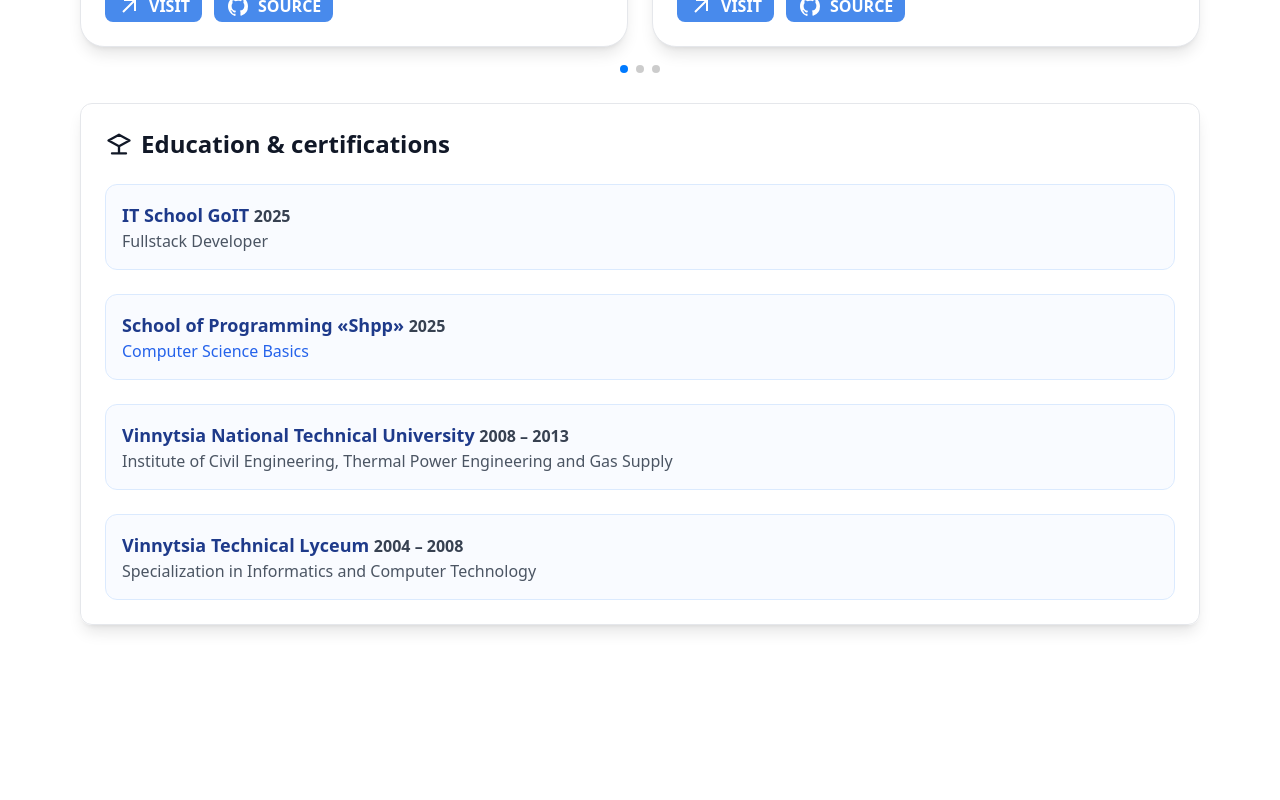
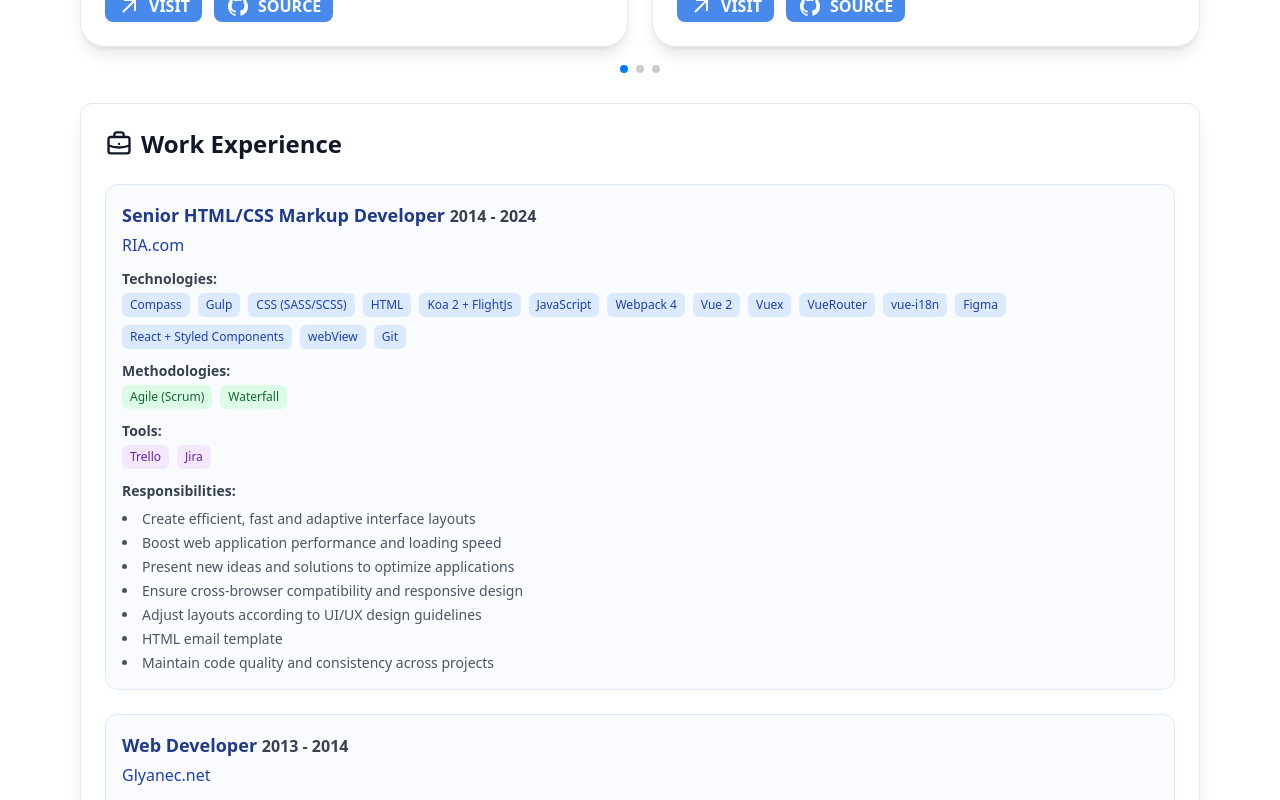
Before and after one commit to darkissdark/darkissdark.github.io, a Nuxt app: page / in a window 1280 px wide. Shown: the part 1180-1980 px from the top of the page. Before the commit the page ends 1821 px from the top, so only its background shows below. Built offline with nearby package versions, Linux system fonts and the light colour scheme.

Commit message:
Add work experience section to profile and update resume generation

```diff
--- /dev/null
+++ b/components/experience/WorkExperienceSection.vue
@@ -0,0 +1,99 @@
+<template>
+    <section
+        class="bg-bg/80 backdrop-blur-md rounded-xl shadow-lg border border-gray-200 p-6 animate-fadeIn dark:bg-bg-dark/80 dark:border-gray-700 mb-8"
+    >
+        <h2
+            class="text-2xl font-bold mb-6 flex items-center gap-2 text-gray-900 dark:text-gray-100"
+        >
+            <WorkIcon />
+            Work Experience
+        </h2>
+        <ul class="flex flex-col gap-6">
+            <li
+                v-for="(item, index) in experienceData"
+                :key="index"
+                class="flex flex-col gap-4 p-4 rounded-xl border border-blue-100 bg-blue-50/40 dark:border-blue-900 dark:bg-blue-900/40"
+            >
+                <div class="flex-1">
+                    <div class="font-semibold text-lg text-blue-900 dark:text-blue-100">
+                        {{ item.position }}
+                        <span class="text-gray-700 text-base dark:text-gray-300">
+                            {{ item.period }}</span
+                        >
+                    </div>
+                    <div class="font-medium text-base text-blue-800 dark:text-blue-200 mt-1">
+                        {{ item.company }}
+                    </div>
+
+                    <div v-if="item.description" class="text-gray-600 text-base dark:text-gray-400 mt-2">
+                        {{ item.description }}
+                    </div>
+
+                    <div v-if="item.technologies && item.technologies.length" class="mt-3">
+                        <div class="text-sm font-semibold text-gray-700 dark:text-gray-300 mb-1">
+                            Technologies:
+                        </div>
+                        <div class="flex flex-wrap gap-2">
+                            <span
+                                v-for="(tech, techIndex) in item.technologies"
+                                :key="techIndex"
+                                class="px-2 py-1 text-xs rounded-md bg-blue-100 text-blue-800 dark:bg-blue-800 dark:text-blue-100"
+                            >
+                                {{ tech }}
+                            </span>
+                        </div>
+                    </div>
+
+                    <div v-if="item.methodologies && item.methodologies.length" class="mt-3">
+                        <div class="text-sm font-semibold text-gray-700 dark:text-gray-300 mb-1">
+                            Methodologies:
+                        </div>
+                        <div class="flex flex-wrap gap-2">
+                            <span
+                                v-for="(method, methodIndex) in item.methodologies"
+                                :key="methodIndex"
+                                class="px-2 py-1 text-xs rounded-md bg-green-100 text-green-800 dark:bg-green-800 dark:text-green-100"
+                            >
+                                {{ method }}
+                            </span>
+                        </div>
+                    </div>
+
+                    <div v-if="item.tools && item.tools.length" class="mt-3">
+                        <div class="text-sm font-semibold text-gray-700 dark:text-gray-300 mb-1">
+                            Tools:
+                        </div>
+                        <div class="flex flex-wrap gap-2">
+                            <span
+                                v-for="(tool, toolIndex) in item.tools"
+                                :key="toolIndex"
+                                class="px-2 py-1 text-xs rounded-md bg-purple-100 text-purple-800 dark:bg-purple-800 dark:text-purple-100"
+                            >
+                                {{ tool }}
+                            </span>
+                        </div>
+                    </div>
+
+                    <div v-if="item.responsibilities && item.responsibilities.length" class="mt-3">
+                        <div class="text-sm font-semibold text-gray-700 dark:text-gray-300 mb-2">
+                            Responsibilities:
+                        </div>
+                        <ul class="list-disc list-inside space-y-1 text-gray-600 text-sm dark:text-gray-400">
+                            <li v-for="(resp, respIndex) in item.responsibilities" :key="respIndex">
+                                {{ resp }}
+                            </li>
+                        </ul>
+                    </div>
+                </div>
+            </li>
+        </ul>
+    </section>
+</template>
+
+<script setup lang="ts">
+import WorkIcon from '../../icons/WorkIcon.vue';
+import profile from '../../data/profile.json';
+import type { Experience } from '../../types/experience';
+
+const experienceData = profile.experience as Experience[];
+</script>
--- a/data/profile.json
+++ b/data/profile.json
@@ -40,6 +40,53 @@
             "institution": "Vinnytsia Technical Lyceum",
             "year": "2004 – 2008",
             "description": "Specialization in Informatics and Computer Technology"
+        }
+    ],
+    "experience": [
+        {
+            "position": "Senior HTML/CSS Markup Developer",
+            "company": "RIA.com",
+            "period": "2014 - 2024",
+            "technologies": [
+                "Compass",
+                "Gulp",
+                "CSS (SASS/SCSS)",
+                "HTML",
+                "Koa 2 + FlightJs",
+                "JavaScript",
+                "Webpack 4",
+                "Vue 2",
+                "Vuex",
+                "VueRouter",
+                "vue-i18n",
+                "Figma",
+                "React + Styled Components",
+                "webView",
+                "Git"
+            ],
+            "methodologies": ["Agile (Scrum)", "Waterfall"],
+            "tools": ["Trello", "Jira"],
+            "responsibilities": [
+                "Create efficient, fast and adaptive interface layouts",
+                "Boost web application performance and loading speed",
+                "Present new ideas and solutions to optimize applications",
+                "Ensure cross-browser compatibility and responsive design",
+                "Adjust layouts according to UI/UX design guidelines",
+                "HTML email template",
+                "Maintain code quality and consistency across projects"
+            ]
+        },
+        {
+            "position": "Web Developer",
+            "company": "Glyanec.net",
+            "period": "2013 - 2014",
+            "technologies": ["CSS", "HTML", "CMS Drupal", "JavaScript", "jQuery"]
+        },
+        {
+            "position": "Freelance Web Developer",
+            "company": "Freelance",
+            "period": "2011 - 2013",
+            "technologies": ["CSS", "HTML", "CMS Drupal", "jQuery"]
         }
     ],
     "projects": [
--- /dev/null
+++ b/icons/WorkIcon.vue
@@ -0,0 +1,15 @@
+<template>
+    <svg
+        class="w-7 h-7 text-blue-500"
+        fill="none"
+        stroke="currentColor"
+        stroke-width="2"
+        viewBox="0 0 24 24"
+    >
+        <path
+            stroke-linecap="round"
+            stroke-linejoin="round"
+            d="M21 13.255A23.931 23.931 0 0112 15c-3.183 0-6.22-.62-9-1.745M16 6V4a2 2 0 00-2-2h-4a2 2 0 00-2 2v2m4 6h.01M5 20h14a2 2 0 002-2V8a2 2 0 00-2-2H5a2 2 0 00-2 2v10a2 2 0 002 2z"
+        />
+    </svg>
+</template>
--- a/pages/index.vue
+++ b/pages/index.vue
@@ -5,6 +5,7 @@
         <Hero />
         <Contacts />
         <ProjectsSection />
+        <WorkExperienceSection />
         <EducationSection />
     </main>
 </template>
@@ -13,6 +14,7 @@
 import Hero from '../components/hero/Hero.vue';
 import Contacts from '../components/contacts/Contacts.vue';
 import ProjectsSection from '../components/projects/ProjectsSection.vue';
+import WorkExperienceSection from '../components/experience/WorkExperienceSection.vue';
 import EducationSection from '../components/education/EducationSection.vue';
 </script>
 
--- /dev/null
+++ b/types/experience.ts
@@ -0,0 +1,10 @@
+export interface Experience {
+    position: string;
+    company: string;
+    period: string;
+    description?: string;
+    technologies?: string[];
+    methodologies?: string[];
+    tools?: string[];
+    responsibilities?: string[];
+}
```
Also changed, not shown: scripts/generateResumeHtml.cjs (+61 -0 lines).
